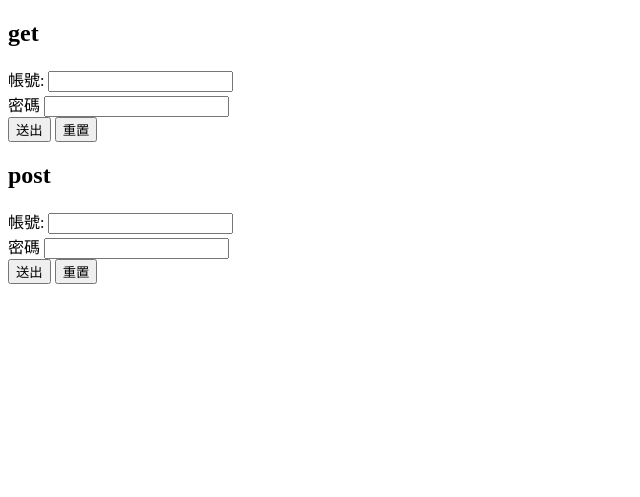
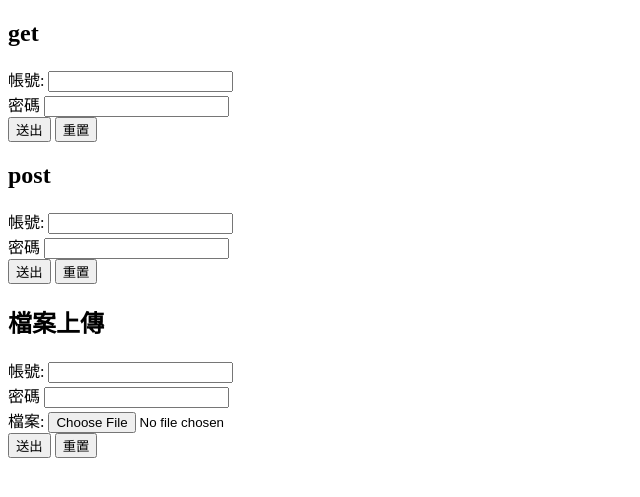
Before and after one commit to CableO3O/11202-PHP-basic, a PHP site: page / in a window 1280 px wide. Shown: the top 497 px of the page, without its empty margins (0-640 px from the left). Run offline with PHP 8.4, Linux system fonts and the light colour scheme.

Commit message:
get、post、檔案上傳

```diff
--- a/20231027/index.php
+++ b/20231027/index.php
@@ -39,6 +39,26 @@
             <input type="reset" value="重置">
         </div>
     </form>
+    <h2>檔案上傳</h2>
+    <!-- enctype="multipart/form-data"多媒體表單資料上傳 -->
+    <form action="?" method="post" enctype="multipart/form-data">
+        <div>
+            <label for="acc">帳號:</label>
+            <input type="text" name="acc" id="acc">
+        </div>
+        <div>
+            <label for="pw">密碼</label>
+            <input type="password" name="pw" id="pw">
+        </div>
+        <div>
+            <label for="img">檔案:</label>
+            <input type="file" name="img" id="img">
+        </div>
+        <div>
+            <input type="submit" value="送出">
+            <input type="reset" value="重置">
+        </div>
+    </form>
 </body>
 
 </html>
```
